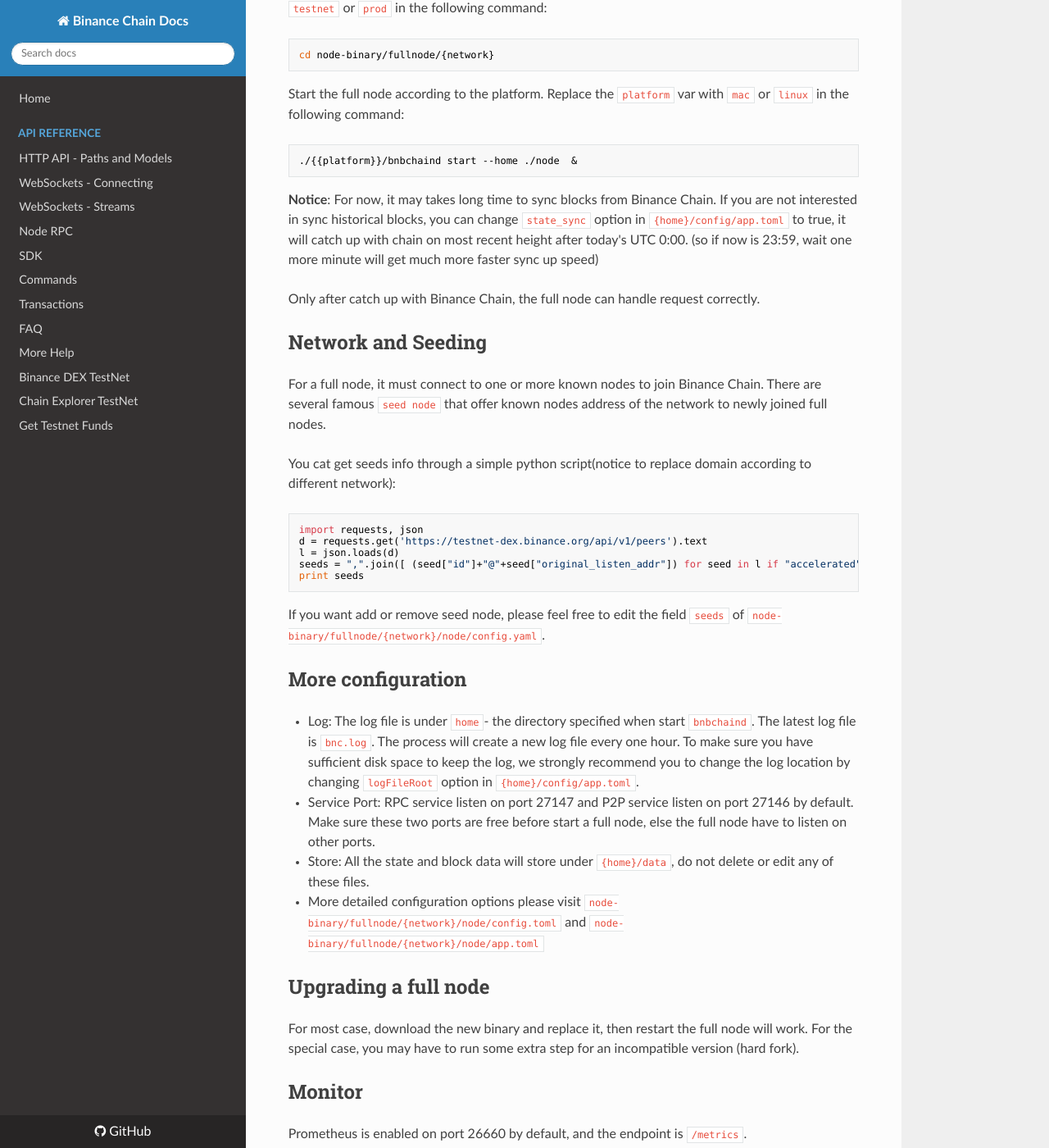
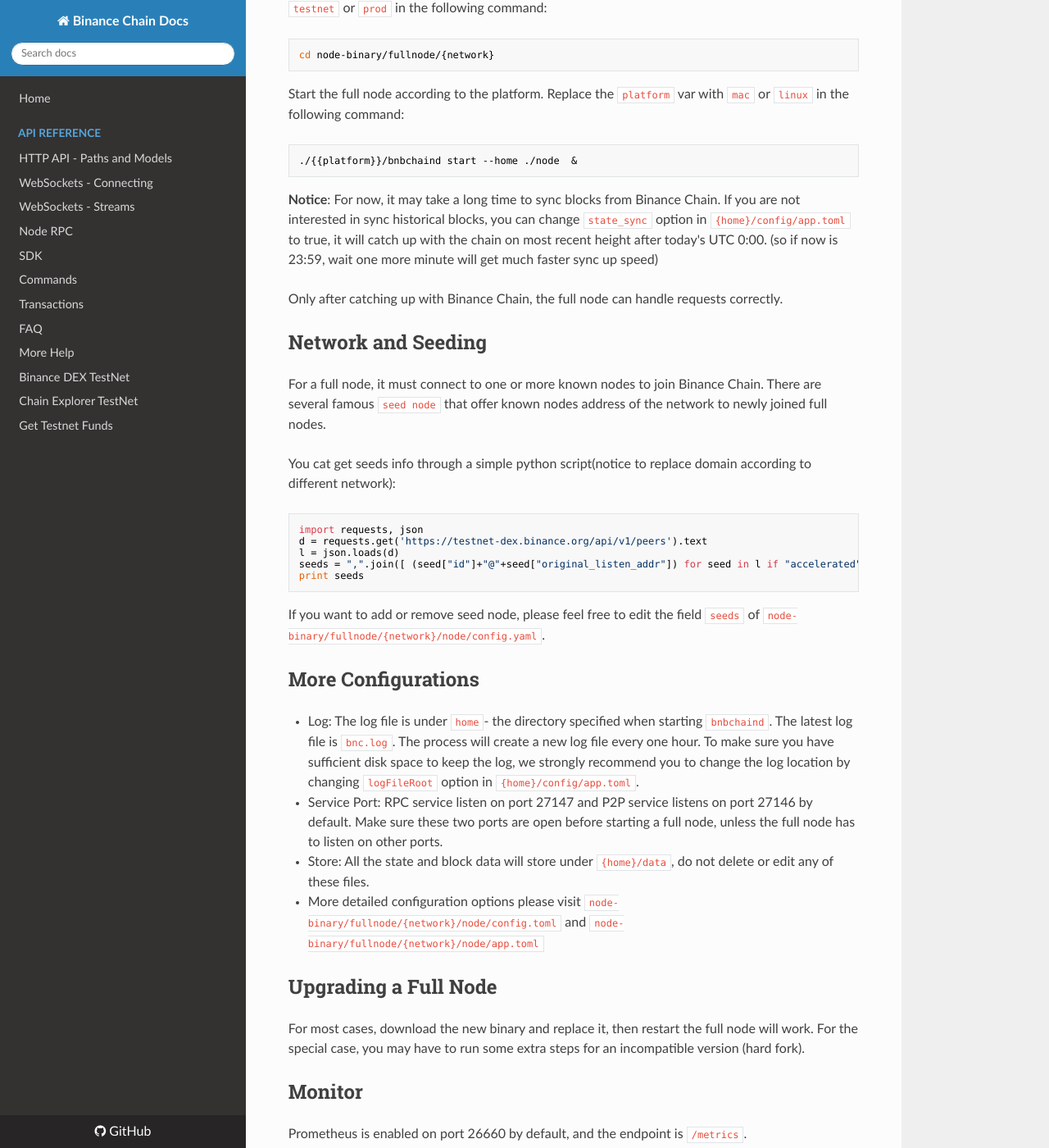
Before and after one commit to yash-sharma1/docs-site, an MkDocs documentation site: the page built from docs/fullnode.md, in a window 1280 px wide and 1400 px high, scrolled down 915 px. Shown: the whole window at 82% size. Built offline with MkDocs 1.6.1, drawn with Linux system fonts in a browser that asks for light colours; nearby versions of some CDN libraries; some of the changed text lies outside the part shown.

Commit message:
Update fullnode.md

````diff
--- a/docs/fullnode.md
+++ b/docs/fullnode.md
@@ -1,26 +1,26 @@
-# Run a full node to join Binance Chain
+# Run a Full Node to Join Binance Chain
 
 A `full node` of Binance Chain is a `witness node`, which observes the consensus messaging,
-downloads blocks and executes logics to achieve the consistent state as `validator node` (and other `witness node`).
-Full nodes also help the network by accepting transactions from other nodes, and then relaying them to core Binance network.
+downloads blocks and executes business logic to achieve the consistent state as `validator node` (and other `witness node`).
+Full nodes also help the network by accepting transactions from other nodes  and then relaying them to the core Binance network.
 
 ## Platforms and System Requirement
 
-### Platforms
+### Platforms Requirements
 
-We support running full node on `Mac OS X` and `Linux`.
+We support running a full node on `Mac OS X` and `Linux`.
 
-### Minimum Requirements
+### Minimum System Requirements
 The hardware must meet certain requirements to run a full node.
 
 - Desktop or laptop hardware running recent versions of Mac OS X, or Linux.
 - 500 gigabytes of free disk space, accessible at a minimum read/write speed of 100 MB/s.
 - 4 cores of CPU and 8 gigabytes of memory (RAM).
 - A broadband Internet connection with upload/download speeds of at least 1 megabytes per second
-- You full node has to run at least 4 hours per 24 hours in order to catch up with Binance Chain.
+- Your full node has to run at least 4 hours per 24 hours in order to catch up with Binance Chain.
 More hours would be better, and best of all would be if you can run your node continuously.
 
-## Run a full node
+## Run a Full Node
 
 Download:
 ```bash
@@ -38,9 +38,9 @@
 ./{{platform}}/bnbchaind start --home ./node  &
 ```
 
-**Notice**: For now, it may takes long time to sync blocks from Binance Chain. If you are not interested in sync historical blocks, you can  change `state_sync` option in `{home}/config/app.toml` to true, it will catch up with chain on most recent height after today's UTC 0:00. (so if now is 23:59, wait one more minute will get much more faster sync up speed)
+**Notice**: For now, it may take a long time to sync blocks from Binance Chain. If you are not interested in sync historical blocks, you can change `state_sync` option in `{home}/config/app.toml` to true, it will catch up with the chain on most recent height after today's UTC 0:00. (so if now is 23:59, wait one more minute will get much faster sync up speed)
 
-Only after catch up with Binance Chain, the full node can handle request correctly.
+Only after catching up with Binance Chain, the full node can handle requests correctly.
 
 ## Network and Seeding
 
@@ -57,30 +57,26 @@
 print seeds
 ```
 
-If you want add or remove seed node, please feel free to edit the field `seeds` of `node-binary/fullnode/{network}/node/config.yaml`.
+If you want to add or remove seed node, please feel free to edit the field `seeds` of `node-binary/fullnode/{network}/node/config.yaml`.
 
 
-## More configuration
+## More Configurations
 
-- Log: The log file is under `home`- the directory specified when start `bnbchaind`. The latest log file is `bnc.log`. The process will create
-a new log file every one hour. To make sure you have sufficient disk space to keep the log, we strongly recommend you to change the log location
-by changing `logFileRoot` option in `{home}/config/app.toml`.
-- Service Port: RPC service listen on port 27147 and P2P service listen on port 27146 by default. Make sure these two ports
-are free before start a full node, else the full node have to listen on other ports.
+- Log: The log file is under `home`- the directory specified when starting `bnbchaind`. The latest log file is `bnc.log`. The process will create a new log file every one hour. To make sure you have sufficient disk space to keep the log, we strongly recommend you to change the log location by changing `logFileRoot` option in `{home}/config/app.toml`.
+- Service Port: RPC service listen on port 27147 and P2P service listens on port 27146 by default. Make sure these two ports are open before starting a full node, unless the full node has to listen on other ports.
 - Store: All the state and block data will store under `{home}/data`, do not delete or edit any of these files.
 - More detailed configuration options please visit `node-binary/fullnode/{network}/node/config.toml` and `node-binary/fullnode/{network}/node/app.toml`
 
-## Upgrading a full node
+## Upgrading a Full Node
 
-For most case, download the new binary and replace it, then restart the full node will work. For the special case, you may have to run some extra step for an incompatible version (hard fork).
+For most cases, download the new binary and replace it, then restart the full node will work. For the special case, you may have to run some extra steps for an incompatible version (hard fork).
 
 ## Monitor
 
 Prometheus is enabled on port 26660 by default, and the endpoint is `/metrics`.
 
-## Work with full node
+## Get Extra Data From Your Full Node
 
 Full node has the same RPC interface as the list here [rpc-api](api-reference/node-rpc.md)
 
-If you are very interested in transactions in every block, or order book, or account changes or block fee charge,
-please refer to [work with full node](workwith-node.md).
+If you are very interested in transactions in every block, or order book, or account changes or block fee charge, please refer to [work with full node](workwith-node.md).
````
